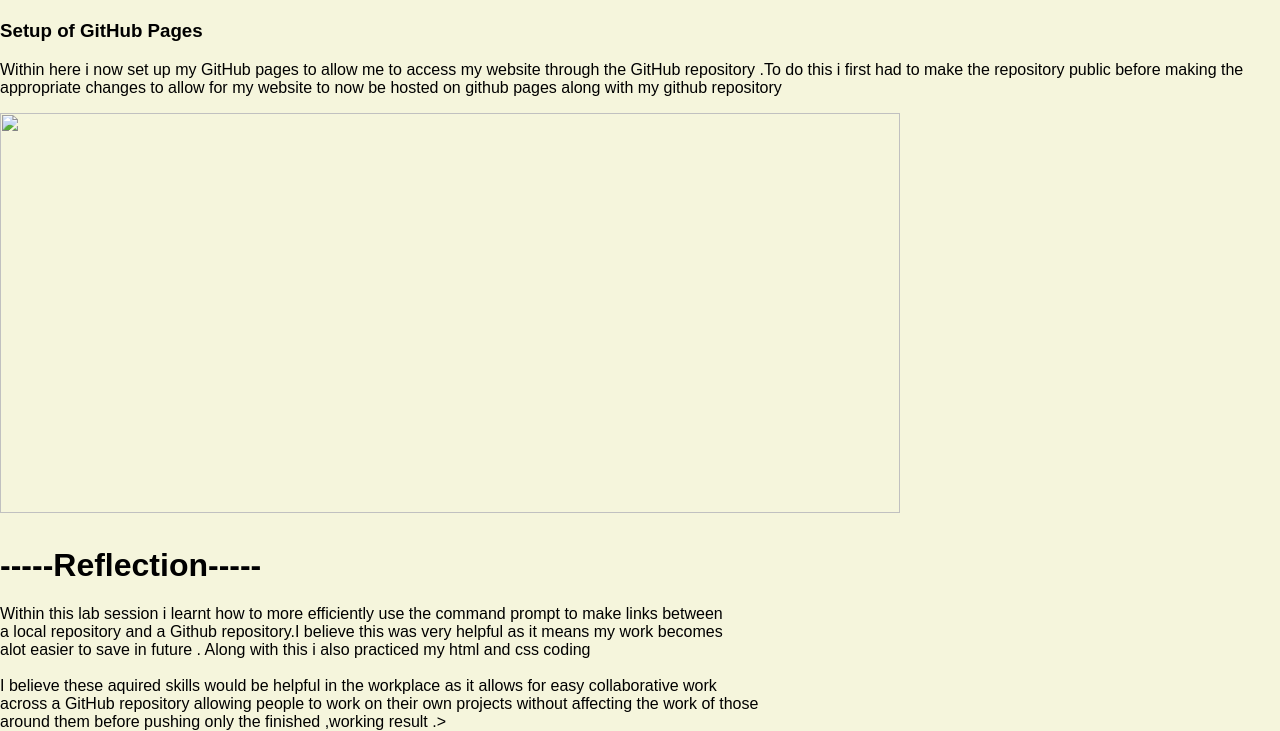
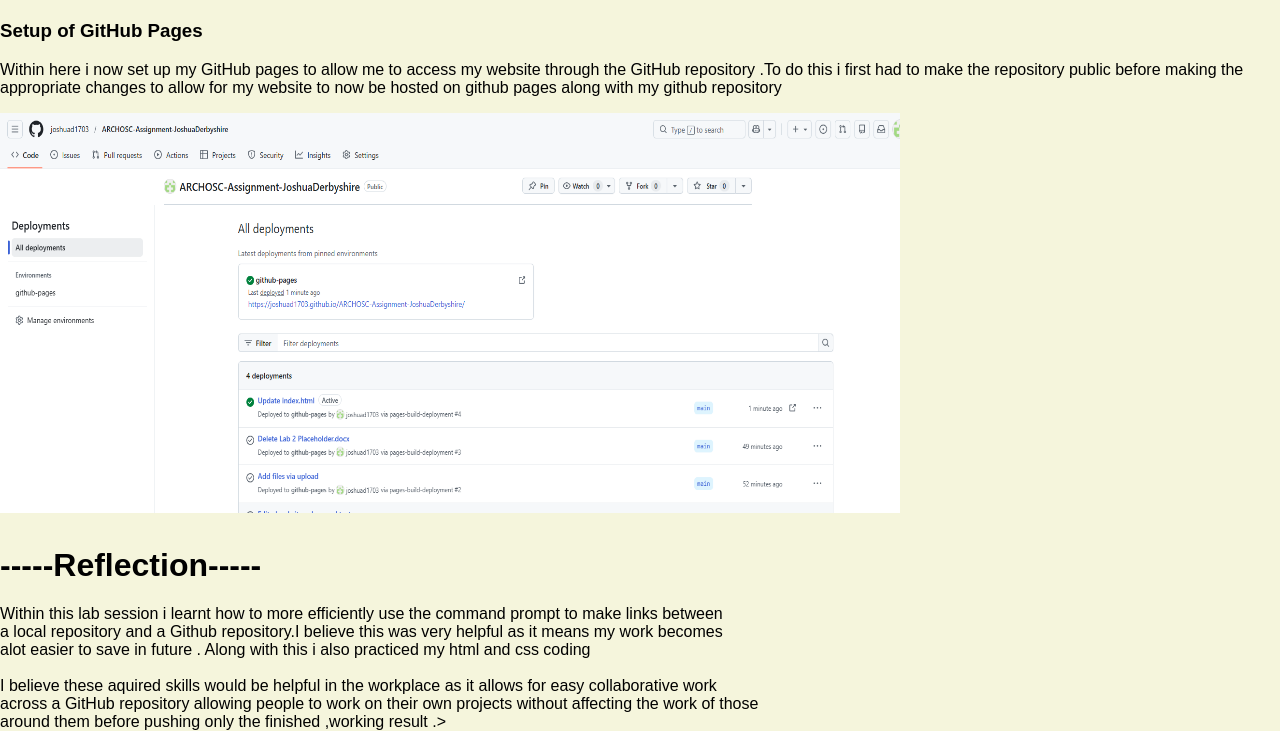
Before and after one commit to joshuad1703/ARCHOSC-Assignment-JoshuaDerbyshire, a plain HTML site: page index.html in a window 1280 px wide. Shown: the part 5569-6300 px from the top of the page. Drawn offline with Linux system fonts and the light colour scheme.

Commit message:
Update index.html

```diff
--- a/index.html
+++ b/index.html
@@ -72,7 +72,7 @@
 
     <h3>Setup of GitHub Pages</h3>
     <p>Within here i now set up my GitHub pages to allow me to access my website through the GitHub repository .To do this i first had to make the repository public before making the appropriate changes to allow for my website to now be hosted on github pages along with my github repository</p>
-    <img src="C:\Users\960543\OneDrive - hull.ac.uk\github edit photo.png" width="900" height="400">
+    <img src=https://github.com/joshuad1703/ARCHOSC-Assignment-JoshuaDerbyshire/blob/main/Pictures/Task%209-setup%20of%20%20GitHub%20pages.png?raw=true width="900" height="400">
 
 
     <h1>-----Reflection----- </h1>
```
